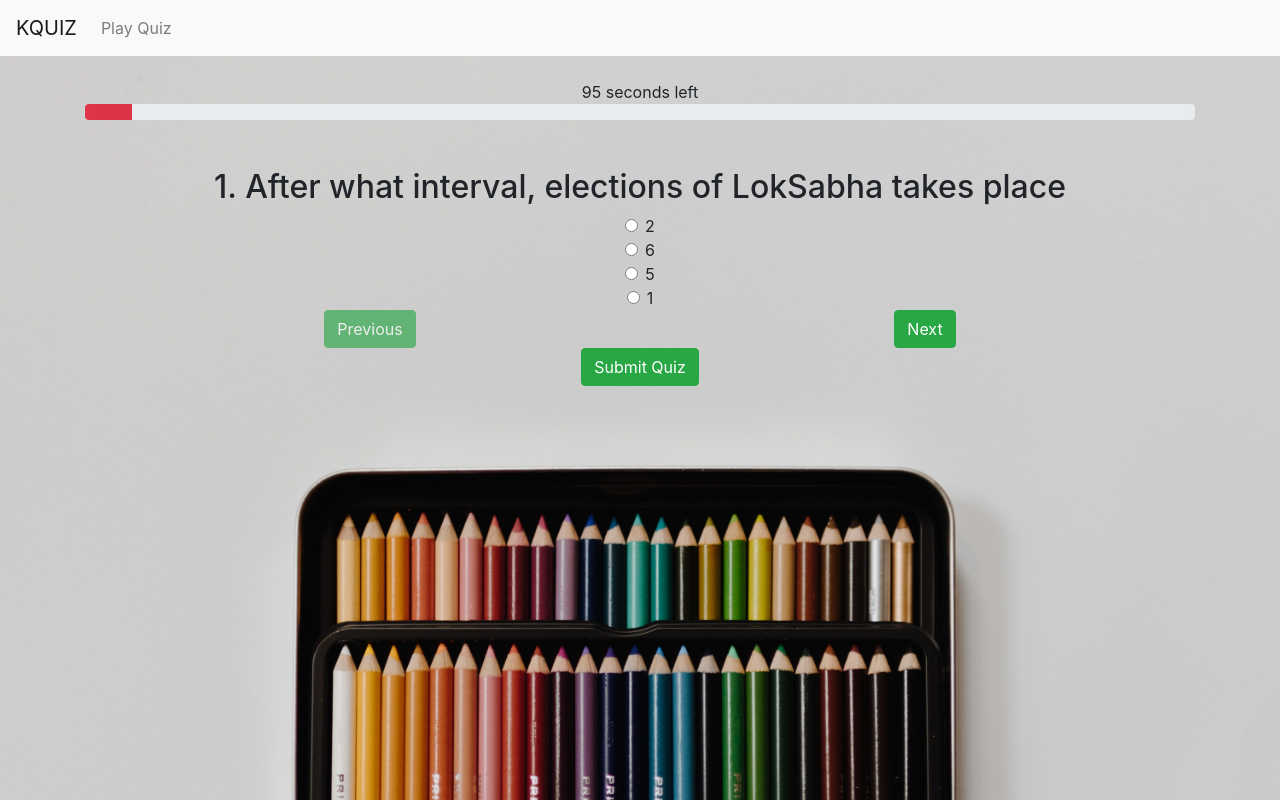
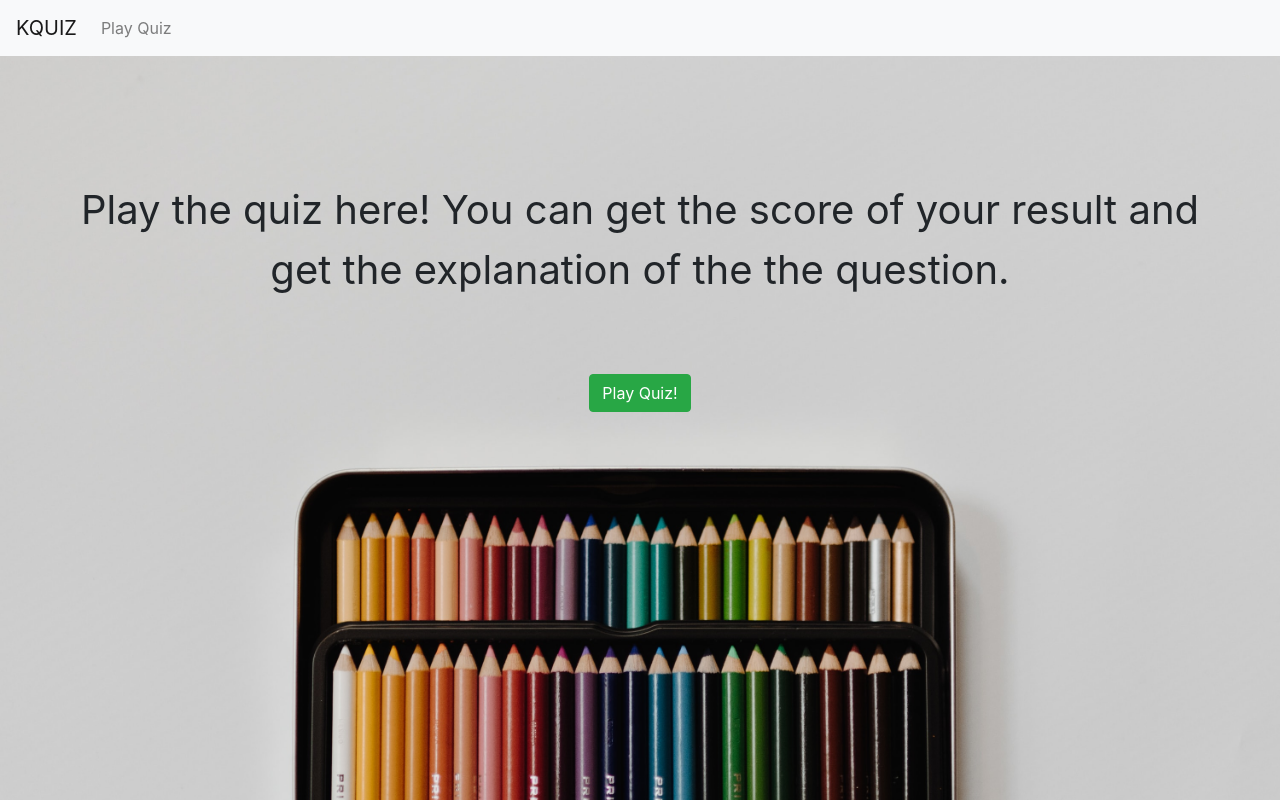
Before and after one commit to bhupesh8222/Kquiz, a React (Create React App) app: page /home in a window 1280 px wide. Built offline with nearby package versions, Linux system fonts and the light colour scheme.

Commit message:
final commit

```diff
--- a/package.json
+++ b/package.json
@@ -10,6 +10,7 @@
         "react": "^16.13.1",
         "react-dom": "^16.13.1",
         "react-popper": "^2.2.3",
+        "react-router-dom": "^5.2.0",
         "react-scripts": "3.4.3",
         "reactstrap": "^8.6.0"
     },
--- a/src/App.css
+++ b/src/App.css
@@ -1,38 +1,8 @@
 .App {
-  text-align: center;
+    text-align: center;
 }
 
-.App-logo {
-  height: 40vmin;
-  pointer-events: none;
+.home {
+    margin-top: 100px;
+    font-size: 40px;
 }
-
-@media (prefers-reduced-motion: no-preference) {
-  .App-logo {
-    animation: App-logo-spin infinite 20s linear;
-  }
-}
-
-.App-header {
-  background-color: #282c34;
-  min-height: 100vh;
-  display: flex;
-  flex-direction: column;
-  align-items: center;
-  justify-content: center;
-  font-size: calc(10px + 2vmin);
-  color: white;
-}
-
-.App-link {
-  color: #61dafb;
-}
-
-@keyframes App-logo-spin {
-  from {
-    transform: rotate(0deg);
-  }
-  to {
-    transform: rotate(360deg);
-  }
-}
--- a/src/App.js
+++ b/src/App.js
@@ -2,13 +2,23 @@ import React from "react";
 import "./App.css";
 import Header from "./components/Header";
 import Main from "./components/Main";
+import Home from "./components/Home";
 import "bootstrap/dist/css/bootstrap.min.css";
-import Form from "./components/Form";
+import { BrowserRouter as Router, Switch, Route } from "react-router-dom";
 function App() {
   return (
     <div className="App">
-      <Header />
-      <Main />
+      <Router>
+        <Header />
+        <Switch>
+          <Route path="/quiz">
+            <Main />
+          </Route>
+          <Route path="/home">
+            <Home />
+          </Route>
+        </Switch>
+      </Router>
     </div>
   );
 }
--- a/src/components/Header.js
+++ b/src/components/Header.js
@@ -17,7 +17,7 @@ const Header = () => {
   return (
     <div>
       <Navbar color="light" light expand="md">
-        <NavbarBrand href="/">KQUIZ</NavbarBrand>
+        <NavbarBrand href="/home">KQUIZ</NavbarBrand>
         <NavbarToggler onClick={toggle} />
         <Collapse isOpen={isOpen} navbar>
           <Nav className="mr-auto" navbar>
--- /dev/null
+++ b/src/components/Home.js
@@ -0,0 +1,19 @@
+import React from "react";
+import { Link } from "react-router-dom";
+import { Button } from "reactstrap";
+function Home() {
+  return (
+    <div className="container home">
+      <div className="row text-center">
+        Play the quiz here! You can get the score of your result and get the
+        explanation of the the question.
+      </div>
+      <br></br>
+      <Link to="/quiz">
+        <Button color="success">Play Quiz!</Button>
+      </Link>
+    </div>
+  );
+}
+
+export default Home;
--- a/src/components/Main.js
+++ b/src/components/Main.js
@@ -14,7 +14,7 @@ function Timer(props) {
     </div>
   );
 }
-function Main(props) {
+function Main() {
   const [time, setTime] = useState(100);
   const [pointer, setPointer] = useState(0);
   const [active, setActive] = useState(true);
```
Also changed, not shown: 1 other file (tests, documents, lock files or other folders). Lines whose indentation alone changed are shown as unchanged.
